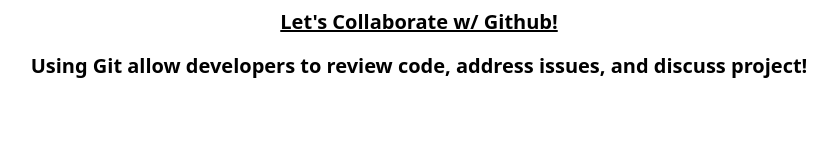
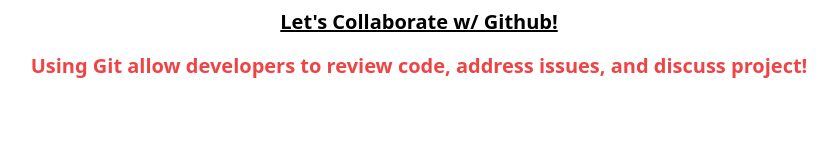
Before and after one commit to mkim321/mdia-4590-inclass, a plain HTML site: page index.html in a window 1280 px wide. Shown: the whole page, without its empty margins (221-1058 px from the left). Drawn offline with nearby package versions, Linux system fonts and the light colour scheme.

Commit message:
Highlights text

```diff
--- a/index.html
+++ b/index.html
@@ -11,7 +11,7 @@
     <header class="container px-4 mx-auto">
         <div class="text-center mt-2">
             <h1 class="text-xl font-bold underline">Let's Collaborate w/ Github!</h1>
-            <h3 class="text-xl font-bold mt-4">Using Git allow developers to review code, address issues, and discuss project!</h3>
+            <h3 class="text-xl font-bold mt-4 text-red-500">Using Git allow developers to review code, address issues, and discuss project!</h3>
         </div>
     </header>
 </body>
```
